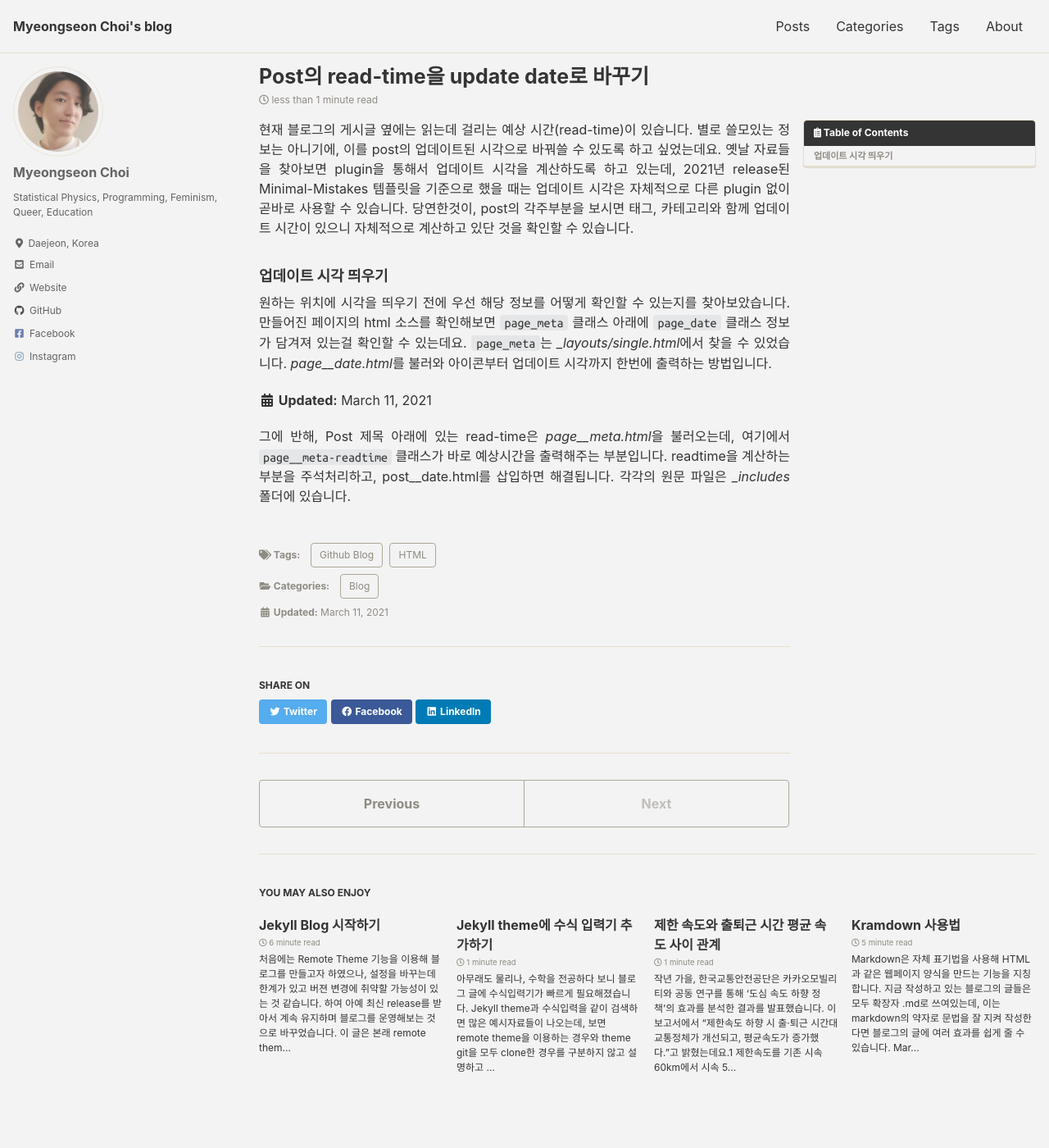
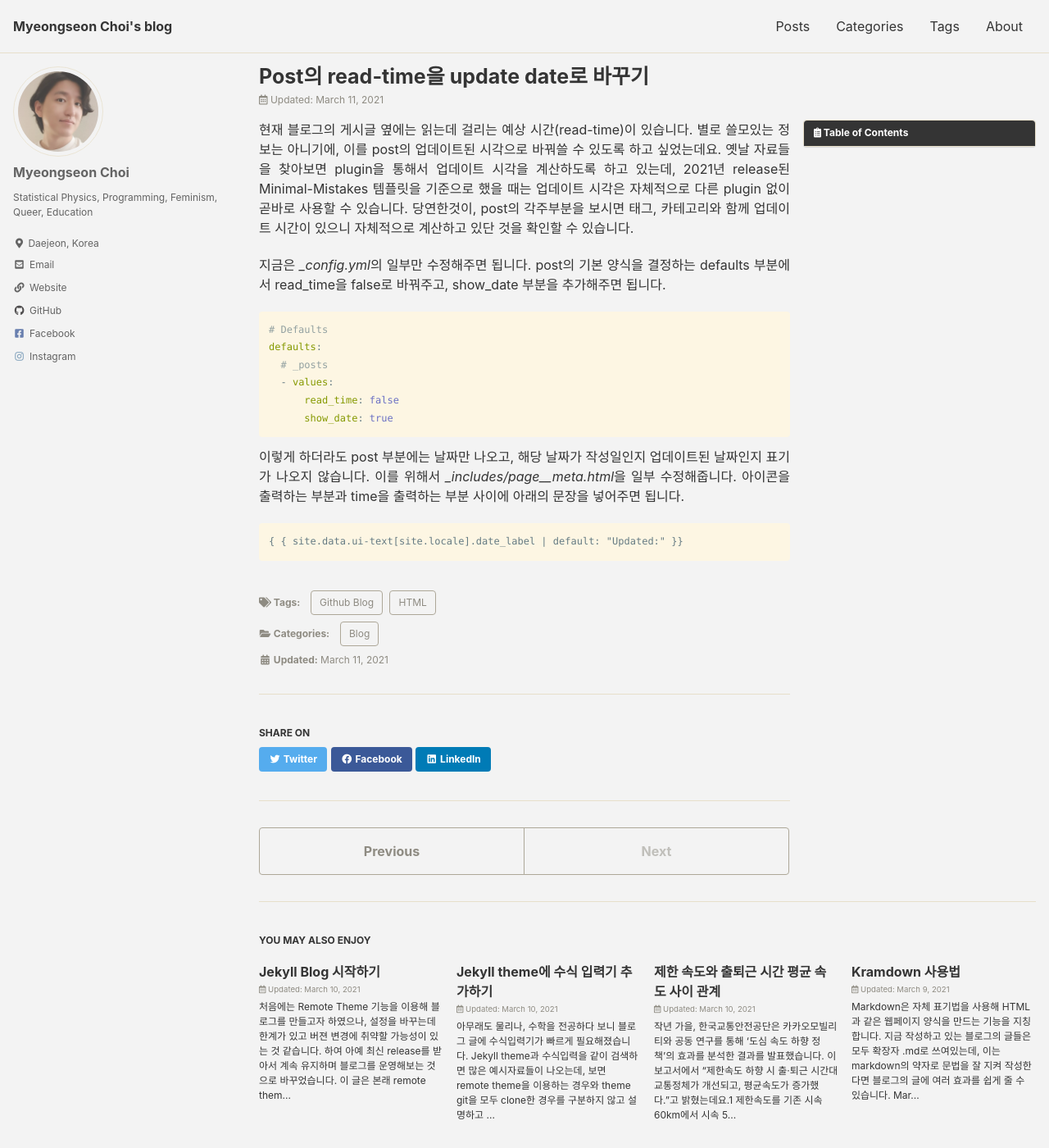
Before and after one commit to key262yek/key262yek.github.io, a Jekyll site: the page built from _posts/2021-03-11-update-time-of-post.md, in a window 1280 px wide and 1400 px high. Shown: the whole window at 82% size. Built offline with Jekyll 4.4.1, drawn with Linux system fonts in a browser that asks for light colours; cached includes are drawn as plain includes.

Commit message:
Update post
post  read-time to updated date

```diff
--- a/_config.yml
+++ b/_config.yml
@@ -277,10 +277,11 @@ defaults:
     values:
       layout: single
       author_profile: true
-      read_time: true
+      read_time: false
       comments: true
       share: true
       related: true
+      show_date: true
   # _pages
   - scope:
       path: "_pages"
--- a/_posts/2021-03-11-update-time-of-post.md
+++ b/_posts/2021-03-11-update-time-of-post.md
@@ -17,15 +17,22 @@ toc_sticky: true
 옛날 자료들을 찾아보면 plugin을 통해서 업데이트 시각을 계산하도록 하고 있는데, 2021년 release된 Minimal-Mistakes 템플릿을 기준으로 했을 때는 업데이트 시각은 자체적으로 다른 plugin 없이 곧바로 사용할 수 있습니다.
 당연한것이, post의 각주부분을 보시면 태그, 카테고리와 함께 업데이트 시간이 있으니 자체적으로 계산하고 있단 것을 확인할 수 있습니다.
 
-### 업데이트 시각 띄우기
+지금은 *_config.yml*의 일부만 수정해주면 됩니다.
+post의 기본 양식을 결정하는 defaults 부분에서 read_time을 false로 바꿔주고, show_date 부분을 추가해주면 됩니다.
 
-원하는 위치에 시각을 띄우기 전에 우선 해당 정보를 어떻게 확인할 수 있는지를 찾아보았습니다.
-만들어진 페이지의 html 소스를 확인해보면 `page_meta` 클래스 아래에 `page_date` 클래스 정보가 담겨져 있는걸 확인할 수 있는데요.
-`page_meta`는 *_layouts/single.html*에서 찾을 수 있었습니다.
-*page__date.html*를 불러와 아이콘부터 업데이트 시각까지 한번에 출력하는 방법입니다.
+~~~ yaml
+# Defaults
+defaults:
+  # _posts
+  - values:
+      read_time: false
+      show_date: true
+~~~
 
-{% include page__date.html %}
+이렇게 하더라도 post 부분에는 날짜만 나오고, 해당 날짜가 작성일인지 업데이트된 날짜인지 표기가 나오지 않습니다.
+이를 위해서 *_includes/page__meta.html*을 일부 수정해줍니다.
+아이콘을 출력하는 부분과 time을 출력하는 부분 사이에 아래의 문장을 넣어주면 됩니다.
 
-그에 반해, Post 제목 아래에 있는 read-time은 *page__meta.html*을 불러오는데, 여기에서 `page__meta-readtime` 클래스가 바로 예상시간을 출력해주는 부분입니다.
-readtime을 계산하는 부분을 주석처리하고, post__date.html를 삽입하면 해결됩니다.
-각각의 원문 파일은 *_includes* 폴더에 있습니다.
+~~~ html
+{ { site.data.ui-text[site.locale].date_label | default: "Updated:" }}
+~~~
```
